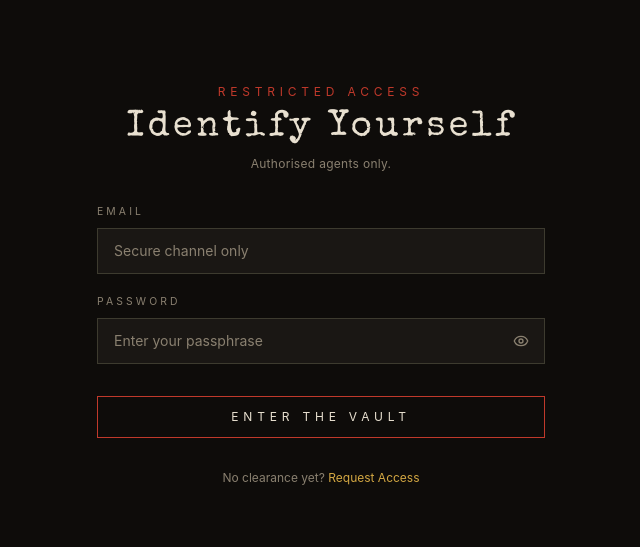
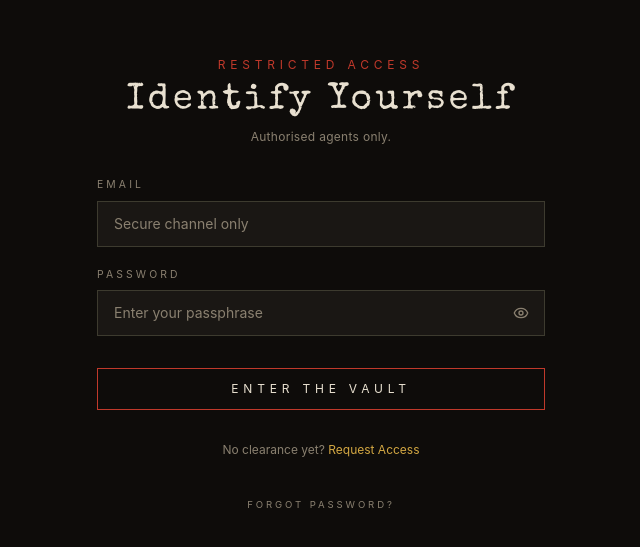
Before and after one commit to NemoCode-3011/BlackVault-v1, a React (Vite) app: page /signin in a window 1280 px wide. Shown: the part 115-662 px from the top of the page, without its empty margins (319-959 px from the left). Built offline with nearby package versions, Linux system fonts and the light colour scheme.

Commit message:
chnages to signup page

```diff
--- a/src/pages/SignIn.tsx
+++ b/src/pages/SignIn.tsx
@@ -12,6 +12,7 @@ export default function SignIn() {
   })
   const [showPassword, setShowPassword] = useState(false)
   const [loading, setLoading] = useState(false)
+  const [message, setMessage] = useState('')
 
   const handleChange = (e: React.ChangeEvent<HTMLInputElement>) => {
     setFormData({ ...formData, [e.target.name]: e.target.value })
@@ -23,6 +24,14 @@ export default function SignIn() {
       setLoading(false)
       navigate('/archive')
     }, 2000)
+  }
+
+  const handleForgotPassword = async () => {
+    if (!formData.email) {
+      setMessage('Enter your email address first.')
+      return
+    }
+    setMessage('If that email exists in our system, a reset link has been sent.')
   }
 
   return (
@@ -103,6 +112,17 @@ export default function SignIn() {
             Request Access
           </span>
         </p>
+        <button
+          onClick={handleForgotPassword}
+          className="text-bv-fog text-[0.6rem] tracking-[0.3em] uppercase hover:text-bv-ash transition-colors duration-200 cursor-pointer self-center mt-2"
+        >
+          Forgot password?
+        </button>
+        {message && (
+          <p className="text-bv-olive text-[0.65rem] tracking-[0.2em] text-center mt-2">
+            {message}
+          </p>
+        )}
       </motion.div>
     </div>
   )
```
